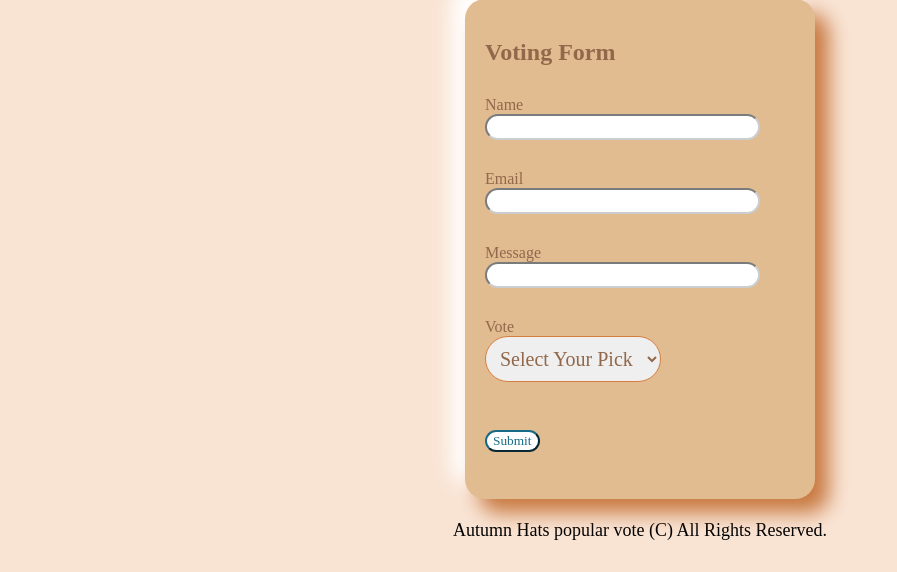
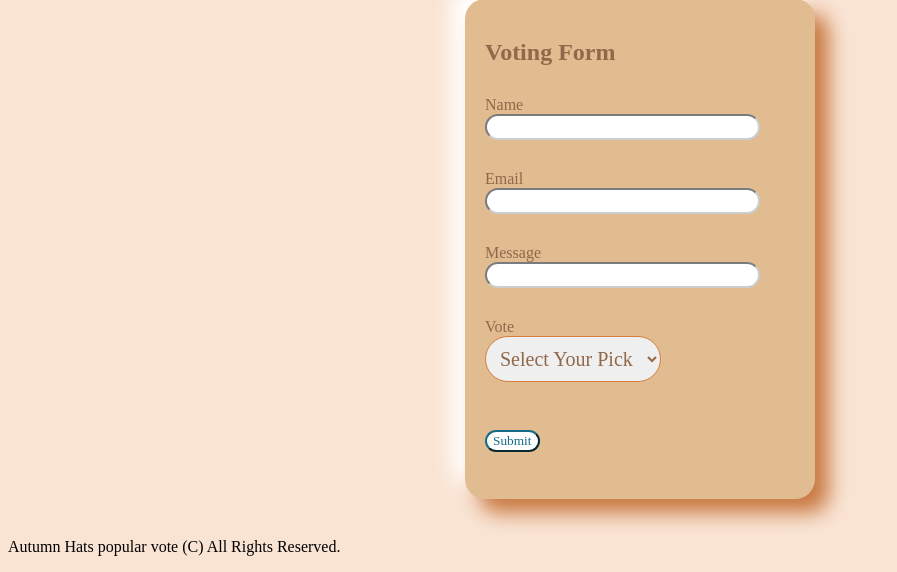
Before and after one commit to MegumiKabasawa/PHP_assignment1, a PHP site: page / in a window 1280 px wide. Shown: the part 1013-1585 px from the top of the page, without its empty margins (0-897 px from the left). Before the commit the page ends 1553 px from the top, so only its background shows below. Run offline with PHP 8.4, Linux system fonts and the light colour scheme; some web fonts are replaced.

Commit message:
Add files via upload
footer

```diff
--- a/Assignment1_Megumi Kabasawa/css/style.css
+++ b/Assignment1_Megumi Kabasawa/css/style.css
@@ -10,10 +10,6 @@
   }
 }
 
-/* * {
-  margin:0;
-  padding: 0;
-} */
 /* Setting for the body section */
 body{
   background: #F9E4D4;
@@ -77,12 +73,6 @@ header h1:hover {
   height: 27vw; /* Automatically calculate the height to maintain the aspect ratio */
 }
 
-/* Setting for the footer section */
-footer {
-  text-align: center ;
-  padding: 3px;
-  font-size: large;
-}
 
 nav{
   text-align: center;
@@ -175,3 +165,6 @@ nav .navbar{
 .navbar-toggler{
   background: #176B87;
 }
+footer {
+  margin-top: 3vw;
+}
--- a/Assignment1_Megumi Kabasawa/css/style2.css
+++ b/Assignment1_Megumi Kabasawa/css/style2.css
@@ -55,9 +55,7 @@ header h1{
 
 }
 footer {
-  text-align: center ;
   padding: 3px;
-  font-size: large;
 }
 
 .container-fluid{
```
